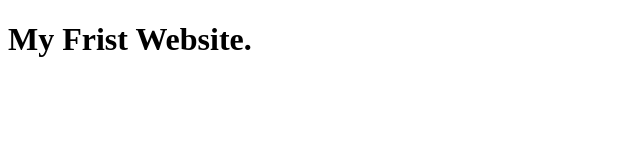
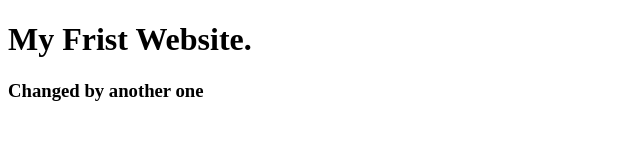
Before and after one commit to Araf-Mahmud/P1_Project-1, a plain HTML site: page index.html in a window 1280 px wide. Shown: the whole page, without its empty margins (0-640 px from the left). Drawn offline with Linux system fonts and the light colour scheme.

Commit message:
Update index.html

```diff
--- a/index.html
+++ b/index.html
@@ -8,5 +8,6 @@
 </head>
 <body>
     <h1>My Frist Website.</h1>
+    <h3>Changed by another one</h3>
 </body>
 </html>
```
